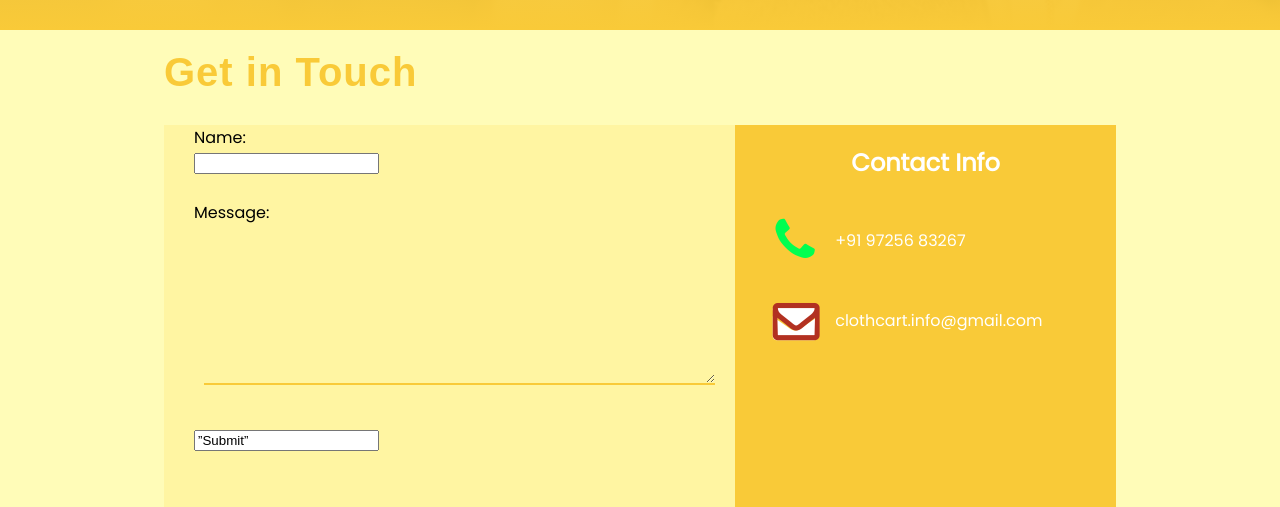
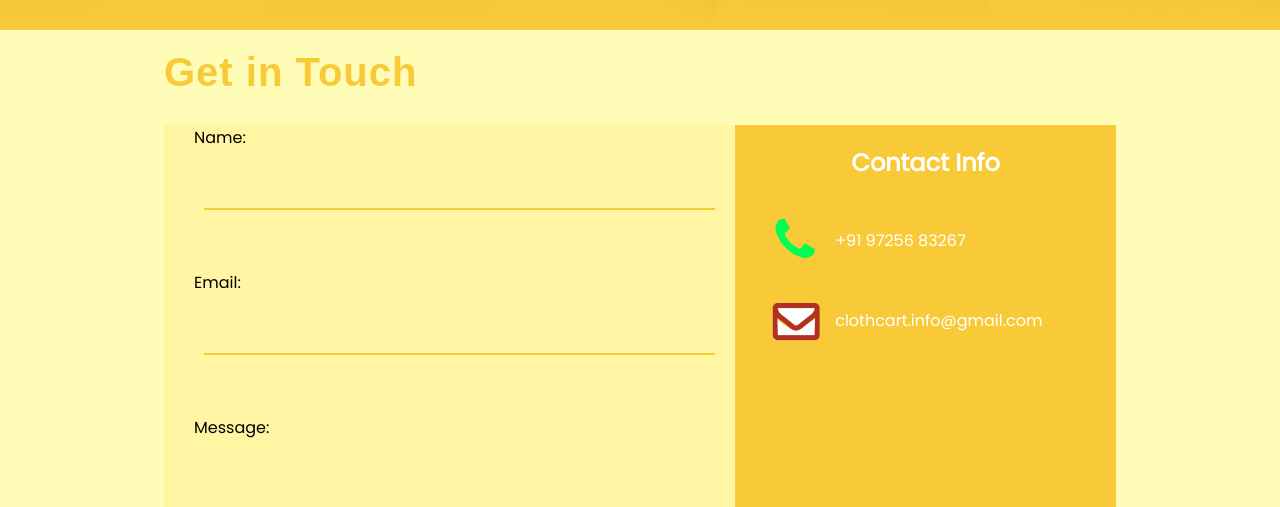
Before and after one commit to stark567/simple, a plain HTML site: page contact.html in a window 1280 px wide. Shown: the part 770-1277 px from the top of the page. Drawn offline with Linux system fonts and the light colour scheme; some packages are replaced by stand-ins of ours; a script that the page names is missing.

Commit message:
Update contact.html

```diff
--- a/contact.html
+++ b/contact.html
@@ -36,21 +36,19 @@
 			<h2 class="heading">Get in Touch</h2>
 			<div class="contact_box_info">
 				<div class="contact_input">
-					<form action=”mailto:clothcart.info@gmail.com”
-
-method=”POST”
-
-enctype=”multipart/form-data”
-
-name=”EmailTestForm”>
-
-Name:<br>
-
-<input type=”text” size=”24″ name=”VisitorName”><br><br>
-
-Message:<br> <textarea name=”VisitorComment” rows=”4″ cols=”20″>
-
-</textarea><br><br> <input type=”submit” value=”Submit”> </form>
+<form action="clothcart.info@gmail.com"
+method="POST"
+enctype="multipart/form-data"
+name="EmailForm">
+    Name:<br>
+    <input type="text" size="19" name="Contact-Name"><br><br>
+    Email:<br>
+    <input type="email" name="Contact-Email"><br><br>
+    Message:<br>
+    <textarea name="Contact-Message" rows="6″ cols="20″>
+    </textarea><br><br>
+    <button type="submit" value="Submit">Send</button>
+</form>
 				</div>
 				<div class="contact_me">
 					<h2 class="contact_me_title_2">Contact Info</h2>
```
